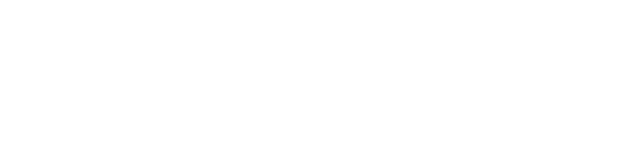
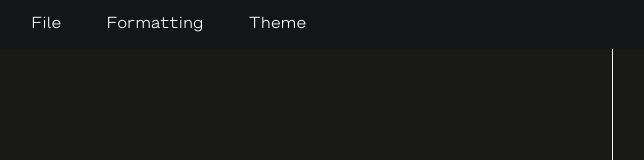
Before and after one commit to Despairsyndromelover/Markdown-Editor, a website built with Vite: page index.html in a window 1280 px wide. Shown: the top 160 px of the page, without its empty margins (29-673 px from the left). Built offline with nearby package versions, Linux system fonts and the light colour scheme.

Commit message:
12.09 layout + some functional done

```diff
--- a/index.html
+++ b/index.html
@@ -3,10 +3,54 @@
   <head>
     <meta charset="UTF-8" />
     <meta name="viewport" content="width=device-width, initial-scale=1.0" />
-    <title>Template title</title>
+    <title>Markdown editor</title>
   </head>
   <body>
-    <div id="app"></div>
+    <div id="app">
+      <div class="wrapper">
+        <header class="header">
+          <div class="header__inner">
+            <div class="container">
+              <nav class="nav">
+                <ul class="nav-list">
+                  <li class="nav-list__item">
+                    <button class="nav-list__btn">File</button>
+                  </li>
+                  <li class="nav-list__item">
+                    <button class="nav-list__btn">Formatting</button>
+                  </li>
+                  <li class="nav-list__item">
+                    <button class="nav-list__btn">Theme</button>
+                  </li>
+                </ul>
+              </nav>
+            </div>
+          </div>
+        </header>
+
+        <main class="main">
+          <div class="editing">
+            <div class="editing__inner">
+              <div class="container">
+                <textarea
+                  name="raw-input"
+                  id="raw-input"
+                  class="editing__input"
+                ></textarea>
+              </div>
+            </div>
+          </div>
+
+          <div class="preview">
+            <div class="preview__inner">
+              <div class="container">
+                <div class="preview__text" id="preview"></div>
+              </div>
+            </div>
+          </div>
+        </main>
+      </div>
+    </div>
     <script type="module" src="./src/js/main.js"></script>
   </body>
 </html>
--- a/package.json
+++ b/package.json
@@ -1,5 +1,5 @@
 {
-  "name": "js-vite-template",
+  "name": "Markdown-editor",
   "private": true,
   "version": "0.0.0",
   "type": "module",
--- a/src/js/main.js
+++ b/src/js/main.js
@@ -1 +1,14 @@
 import '../scss/style.scss';
+
+const rawInput = document.querySelector('#raw-input');
+const preview = document.querySelector('#preview');
+
+console.log(rawInput);
+console.log(preview);
+
+function updatePreview() {
+  const formattedInputValue = rawInput.value.replaceAll('\n', `<br/>`);
+  preview.innerHTML = formattedInputValue;
+}
+
+rawInput.addEventListener('input', updatePreview);
--- /dev/null
+++ b/src/scss/fonts.scss
@@ -0,0 +1,19 @@
+@font-face {
+  font-family: 'Steppe-book';
+  src: url(/fonts/Steppe-Book.ttf) format('ttf'),
+    url(/fonts/Steppe-Book.woff) format('woff'),
+    url(/fonts/Steppe-Book.woff2) format('woff2');
+  font-weight: 400;
+  font-style: normal;
+  font-display: fallback;
+}
+
+@font-face {
+  font-family: 'Steppe-ExtraBold';
+  src: url(/fonts/Steppe-ExtraBold.ttf) format('ttf'),
+    url(/fonts/Steppe-ExtraBold.woff) format('woff'),
+    url(/fonts/Steppe-ExtraBold.woff2) format('woff2');
+  font-weight: 600;
+  font-style: normal;
+  font-display: fallback;
+}
--- /dev/null
+++ b/src/scss/normalize.scss
@@ -0,0 +1,33 @@
+html,body,div,span,applet,object,iframe,h1,h2,h3,h4,h5,h6,p,blockquote,pre,a,abbr,acronym,address,big,cite,code,del,dfn,em,img,ins,kbd,q,s,samp,small,strike,strong,sub,sup,tt,var,b,u,i,center,dl,dt,dd,ol,ul,li,fieldset,form,label,legend,table,caption,tbody,tfoot,thead,tr,th,td,article,aside,canvas,details,embed,figure,figcaption,footer,header,hgroup,menu,nav,output,ruby,section,summary,time,mark,audio,video {
+  margin: 0;
+  padding: 0;
+  border: 0;
+  font-size: 100%;
+  font: inherit;
+  vertical-align: baseline;
+}
+/* HTML5 display-role reset for older browsers */
+article,aside,details,figcaption,figure,footer,header,hgroup,menu,nav,section {
+  display: block;
+}
+body {
+  line-height: 1;
+}
+ol,ul {
+  list-style: none;
+}
+blockquote,q {
+  quotes: none;
+}
+blockquote:before,blockquote:after,q:before,q:after {
+  content: '';
+  content: none;
+}
+table {
+  border-collapse: collapse;
+  border-spacing: 0;
+}
+
+button{
+  border: none;
+}
--- a/src/scss/style.scss
+++ b/src/scss/style.scss
@@ -1,2 +1,111 @@
-@import 'normalize.css';
+@import 'normalize.scss';
 @import 'variables.scss';
+@import 'fonts.scss';
+
+body {
+  margin: 0;
+  padding: 0;
+  box-sizing: border-box;
+  background-color: $primary-color;
+
+  color: $secondary-color;
+  font-family: $normal-font;
+  font-size: 24px;
+}
+
+.wrapper {
+  overflow: hidden;
+}
+
+.container {
+  max-width: 1200px;
+  margin: 0 auto;
+  padding: 0px 15px;
+}
+// ------------------
+.header {
+  .header__inner {
+    background-color: $accent-color;
+    padding: 10px 5px;
+  }
+
+  .nav-list {
+    display: flex;
+    gap: 5px;
+
+    .nav-list__btn {
+      border: none;
+      background-color: $accent-color;
+      color: $secondary-color;
+      font-family: $normal-font;
+      font-size: 16px;
+      text-align: center;
+      padding: 5px 20px;
+      cursor: pointer;
+      transition: background-color 0.3s ease;
+      border-radius: 5px;
+    }
+
+    .nav-list__btn:hover {
+      background-color: $hover-color;
+    }
+  }
+}
+
+.main {
+  display: flex;
+  gap: 1px;
+  align-items: center;
+  justify-content: center;
+}
+.editing {
+
+  &__inner {
+  overflow: hidden;
+
+    height: 95vh;
+    width: 50vw;
+
+    background-color: $primary-color;
+  }
+
+  .editing__input {
+    border: none;
+    color: $secondary-color;
+    background-color: $primary-color;
+    height: 1000vh;
+    width: 50vw;
+    font-size: 16px;
+    font-family: $bold-font;
+    border-right: 1px solid $secondary-color;
+    padding: 10px 0px 0px 10px;
+    resize: none;
+    -ms-overflow-style: none;
+    scrollbar-width: none;
+
+  }
+
+  .editing__input::-webkit-scrollbar {
+    display: none;
+  }
+
+  .editing__input:focus-visible {
+    outline: 0;
+  }
+}
+
+.preview {
+  overflow: hidden;
+  &__inner {
+    height: 95vh;
+    width: 50vw;
+    background-color: $primary-color;
+    font-size: 16px;
+    font-family: $bold-font;
+    border-left: 1px solid $secondary-color;
+  }
+
+  &__text {
+    padding: 10px 0px 0px 10px;
+  }
+}
--- a/src/scss/variables.scss
+++ b/src/scss/variables.scss
@@ -0,0 +1,6 @@
+$primary-color: #181817;
+$accent-color: #141516;
+$hover-color: #282828;
+$secondary-color: #ffffff;
+$normal-font: Steppe-book;
+$bold-font: Steppe-ExtraBold;
```
Also changed, not shown: public/fonts/Steppe-Book.ttf (added), public/fonts/Steppe-Book.woff (added), public/fonts/Steppe-Book.woff2 (added), public/fonts/Steppe-ExtraBold.ttf (added), public/fonts/Steppe-ExtraBold.woff (added), public/fonts/Steppe-ExtraBold.woff2 (added), 1 other file.
